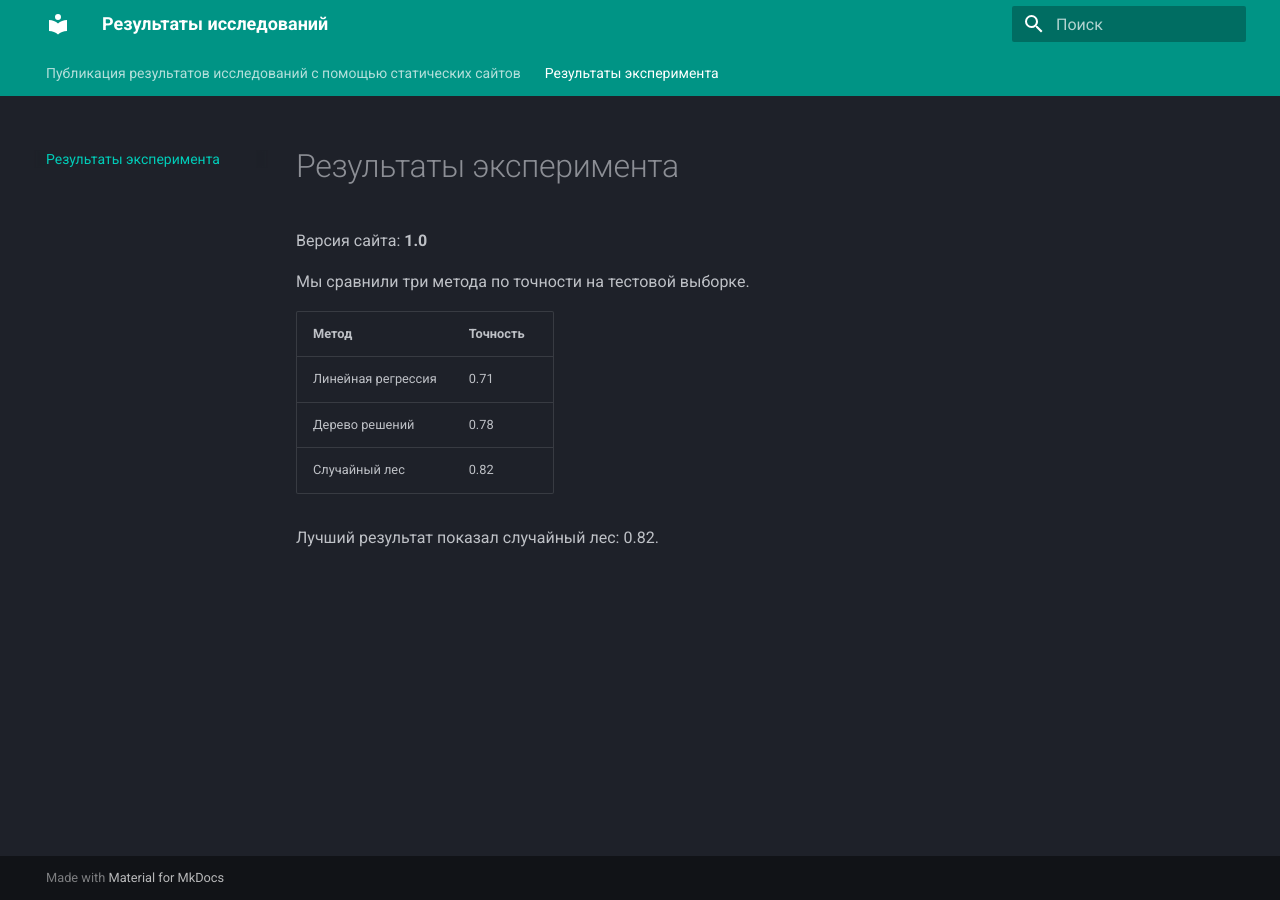
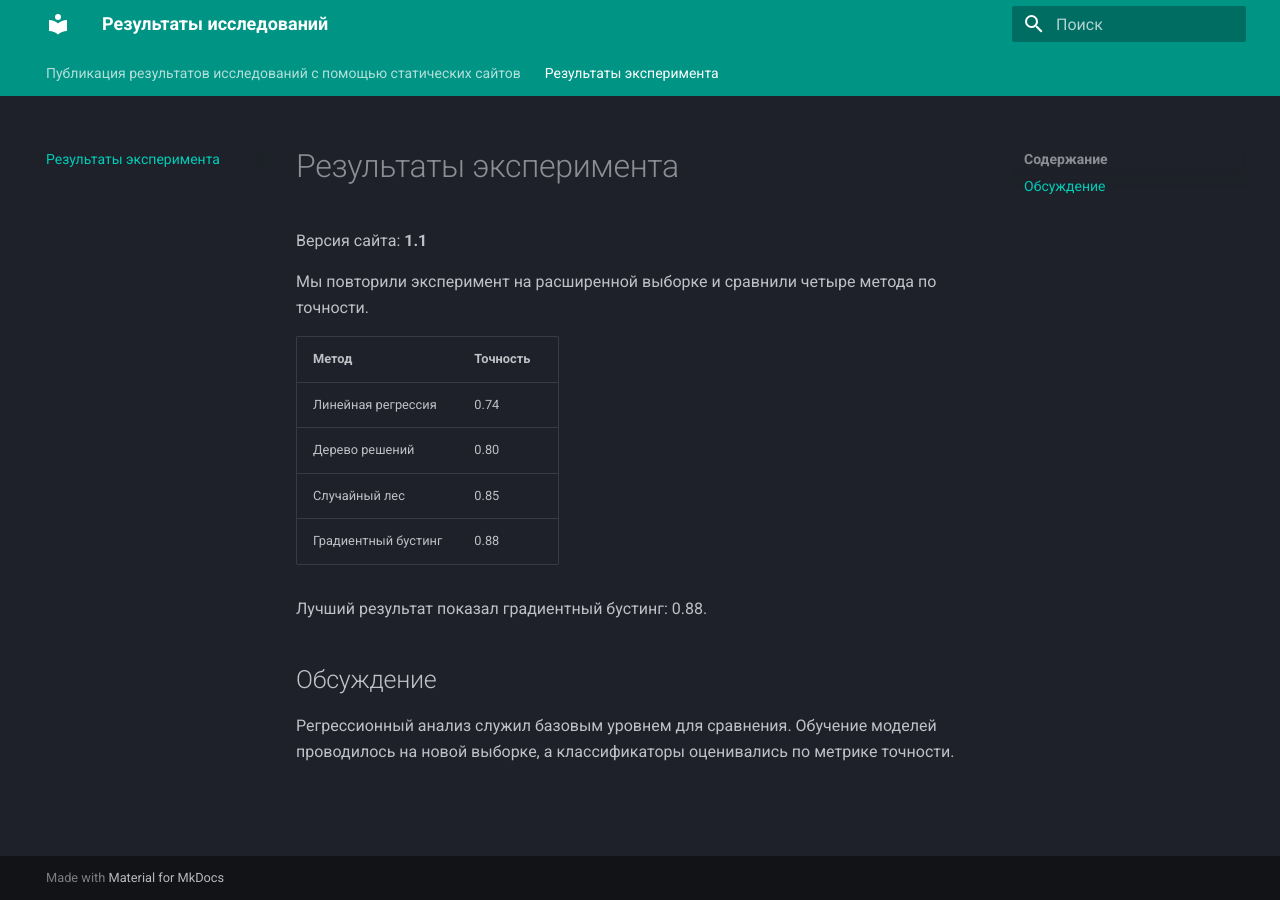
Before and after one commit to nattashalevch/research-site, an MkDocs documentation site: the page built from docs/results.md, in a window 1280 px wide. Built offline with MkDocs 1.6.1 and Material for MkDocs 9.7.7, drawn with Linux system fonts in a browser that asks for light colours; the version menu is left out.

Commit message:
Update results for v1.1

```diff
--- a/docs/results.md
+++ b/docs/results.md
@@ -1,13 +1,18 @@
 # Результаты эксперимента
 
-Версия сайта: **1.0**
+Версия сайта: **1.1**
 
-Мы сравнили три метода по точности на тестовой выборке.
+Мы повторили эксперимент на расширенной выборке и сравнили четыре метода по точности.
 
 | Метод | Точность |
 |---|---|
-| Линейная регрессия | 0.71 |
-| Дерево решений | 0.78 |
-| Случайный лес | 0.82 |
+| Линейная регрессия | 0.74 |
+| Дерево решений | 0.80 |
+| Случайный лес | 0.85 |
+| Градиентный бустинг | 0.88 |
 
-Лучший результат показал случайный лес: 0.82.
+Лучший результат показал градиентный бустинг: 0.88.
+
+## Обсуждение
+
+Регрессионный анализ служил базовым уровнем для сравнения. Обучение моделей проводилось на новой выборке, а классификаторы оценивались по метрике точности.
```
